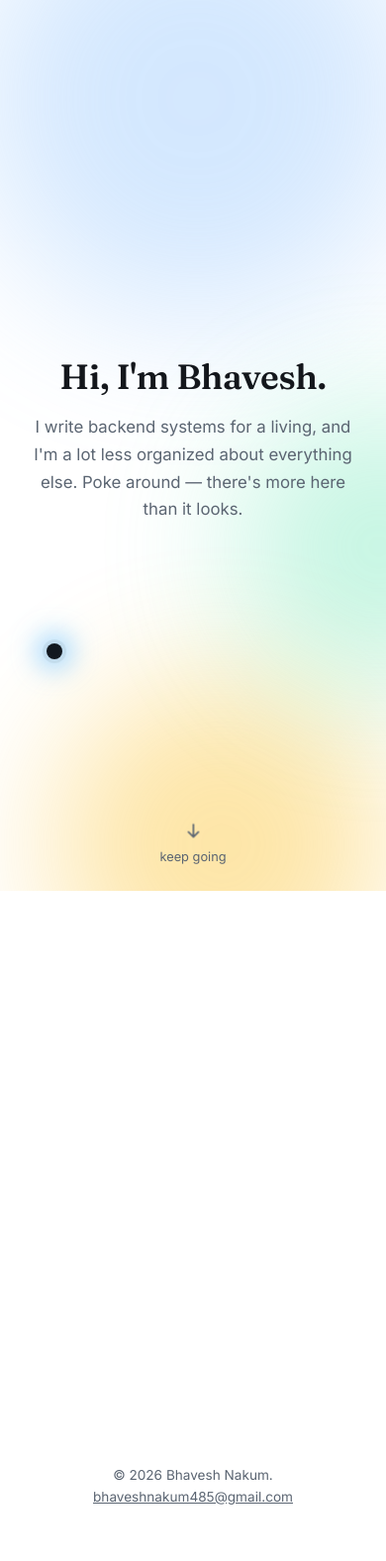
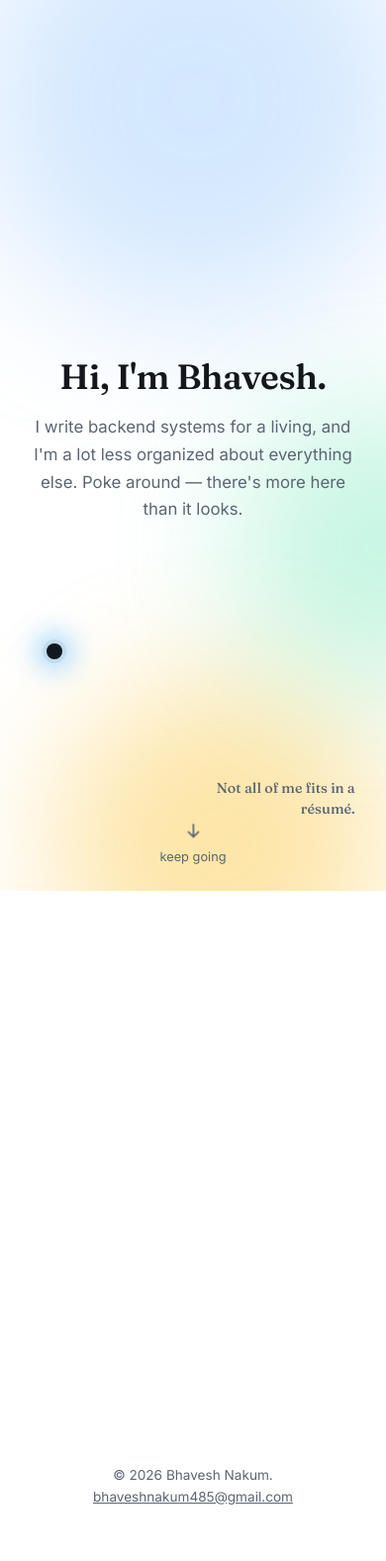
Before and after one commit to 1mcreative/personal-site, a Jekyll site: the page built from index.md, in a window 390 px wide. Shown: the whole page at 99% size. Built offline with Jekyll 4.4.1, drawn with Linux system fonts in a browser that asks for light colours.

Commit message:
Add spotlight-text flashlight reveal, a second hint at the personal side
Adapted from a React/Framer-Motion "FlashlightText" reference (Cred's
flashlight effect) into plain CSS: a dim base layer and a bright
duplicate on top, the bright one revealed only inside a small circle
that follows the cursor via mask-image + a @property-registered
--spot-size (for a smooth hover transition) and --spot-x/--spot-y
(updated instantly via pointermove, no transition lag).

The enhancement is gated on matchMedia('(hover: hover)') in addition
to prefers-reduced-motion - a dim-until-hover effect doesn't just want
extra motion disabled, it's actively broken with no hover input at
all. Touch devices, reduced-motion, and no-JS all get the plain
var(--muted) link underneath, fully readable - confirmed via
getComputedStyle that the fallback color matches what's already used
elsewhere on the site, not some near-invisible placeholder.

This sits alongside the portal orb as a second path to /life/, not a
replacement - deliberate, given the user framed this as "for starters"
ahead of more playful/hidden elements to come.

```diff
--- a/assets/css/home.css
+++ b/assets/css/home.css
@@ -185,6 +185,86 @@
   transform: translate(-50%, 0);
 }
 
+/* Spotlight text — a second, quieter hint at /life/, à la a flashlight
+   sweeping dim text into brightness. Base state (no JS, reduced motion, or
+   no real hover) is just plain readable muted text — a real link either
+   way, never actually hidden. Only once hero.js confirms hover + motion are
+   both available does it add .spotlight-ready, which dims the text almost
+   to nothing and switches on the cursor-following reveal. */
+@property --spot-size {
+  syntax: "<length>";
+  inherits: true;
+  initial-value: 0px;
+}
+
+.spotlight-text {
+  position: absolute;
+  z-index: 2;
+  top: 16%;
+  right: 8%;
+  max-width: 15rem;
+  text-align: right;
+  text-decoration: none;
+  font-family: var(--font-display);
+  font-size: 1.05rem;
+  line-height: 1.45;
+}
+
+.spotlight-dim,
+.spotlight-bright {
+  display: block;
+  margin: 0;
+}
+
+.spotlight-dim {
+  color: var(--muted);
+}
+
+.spotlight-bright {
+  display: none;
+}
+
+.spotlight-text.spotlight-ready {
+  cursor: none;
+}
+
+.spotlight-text.spotlight-ready .spotlight-dim {
+  color: rgba(20, 23, 28, 0.08);
+}
+
+.spotlight-text.spotlight-ready .spotlight-bright {
+  display: block;
+  position: absolute;
+  inset: 0;
+  color: #12181f;
+  font-weight: 600;
+  pointer-events: none;
+  --spot-size: 0px;
+  transition: --spot-size 0.3s ease;
+  -webkit-mask-image: radial-gradient(circle var(--spot-size) at var(--spot-x, 50%) var(--spot-y, 50%), black, black 55%, transparent 100%);
+  mask-image: radial-gradient(circle var(--spot-size) at var(--spot-x, 50%) var(--spot-y, 50%), black, black 55%, transparent 100%);
+}
+
+.spotlight-text.spotlight-ready:hover .spotlight-bright,
+.spotlight-text.spotlight-ready:focus-visible .spotlight-bright {
+  --spot-size: 140px;
+}
+
+.spotlight-text:focus-visible {
+  outline: 2px solid #6ec1ff;
+  outline-offset: 6px;
+}
+
+@media (max-width: 640px) {
+  .spotlight-text {
+    top: auto;
+    bottom: 8%;
+    right: 8%;
+    max-width: 10rem;
+    font-size: 0.9rem;
+  }
+}
+
 /* A real link, not just a hint — the only way into /resume/ that doesn't
    depend on scrolling or motion (hero.js skips the whole scroll mechanic
    under prefers-reduced-motion, so this has to work standing alone). Styled
--- a/assets/js/hero.js
+++ b/assets/js/hero.js
@@ -17,6 +17,26 @@
           var my = ((e.clientY / window.innerHeight) - 0.5) * 24;
           blobs.style.setProperty("--mx", mx.toFixed(1) + "px");
           blobs.style.setProperty("--my", my.toFixed(1) + "px");
+        },
+        { passive: true }
+      );
+    }
+  }
+
+  // Spotlight text: only worth the cursor-tracking flashlight effect on a
+  // real hover-capable pointer with motion allowed. Everything else just
+  // gets the plain readable link underneath (see home.css) — never
+  // actually hidden, only ever enhanced.
+  if (!reduceMotion && window.matchMedia("(hover: hover)").matches) {
+    var spotlight = document.querySelector(".spotlight-text");
+    if (spotlight) {
+      spotlight.classList.add("spotlight-ready");
+      spotlight.addEventListener(
+        "pointermove",
+        function (e) {
+          var rect = spotlight.getBoundingClientRect();
+          spotlight.style.setProperty("--spot-x", (e.clientX - rect.left) + "px");
+          spotlight.style.setProperty("--spot-y", (e.clientY - rect.top) + "px");
         },
         { passive: true }
       );
--- a/index.md
+++ b/index.md
@@ -23,6 +23,11 @@
     <span class="portal-orb-label">The Chaos</span>
   </a>
 
+  <a class="spotlight-text" href="/life/">
+    <span class="spotlight-dim">Not all of me fits in a résumé.</span>
+    <span class="spotlight-bright" aria-hidden="true">Not all of me fits in a résumé.</span>
+  </a>
+
   <a class="scroll-cue" href="/resume/">
     <svg width="20" height="20" viewBox="0 0 24 24" fill="none" aria-hidden="true">
       <path d="M12 4v14M6 13l6 6 6-6" stroke="currentColor" stroke-width="2" stroke-linecap="round" stroke-linejoin="round"/>
```
Also changed, not shown: CLAUDE.md (+1 -0 lines), DESIGN.md (+1 -0 lines).
